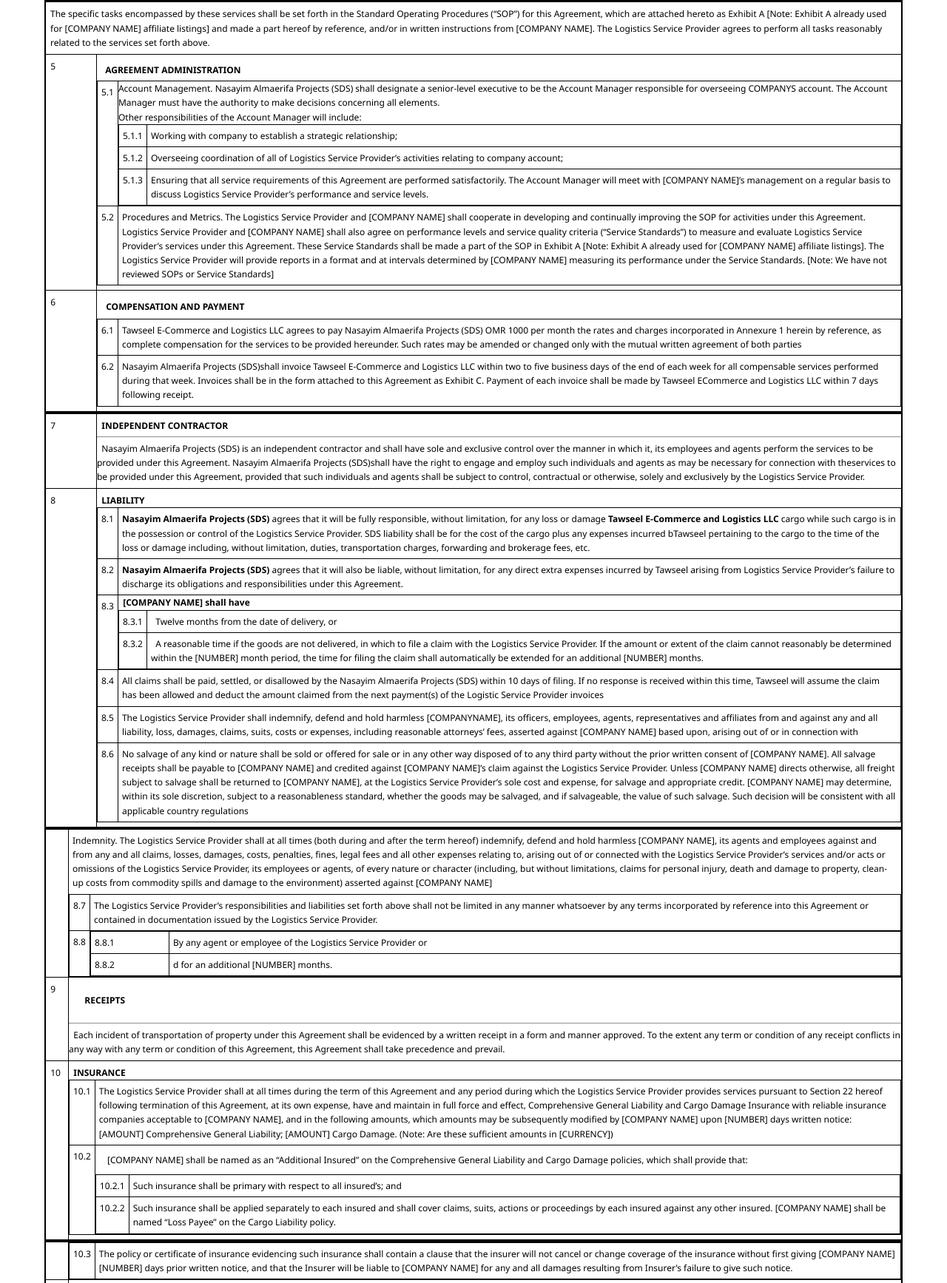
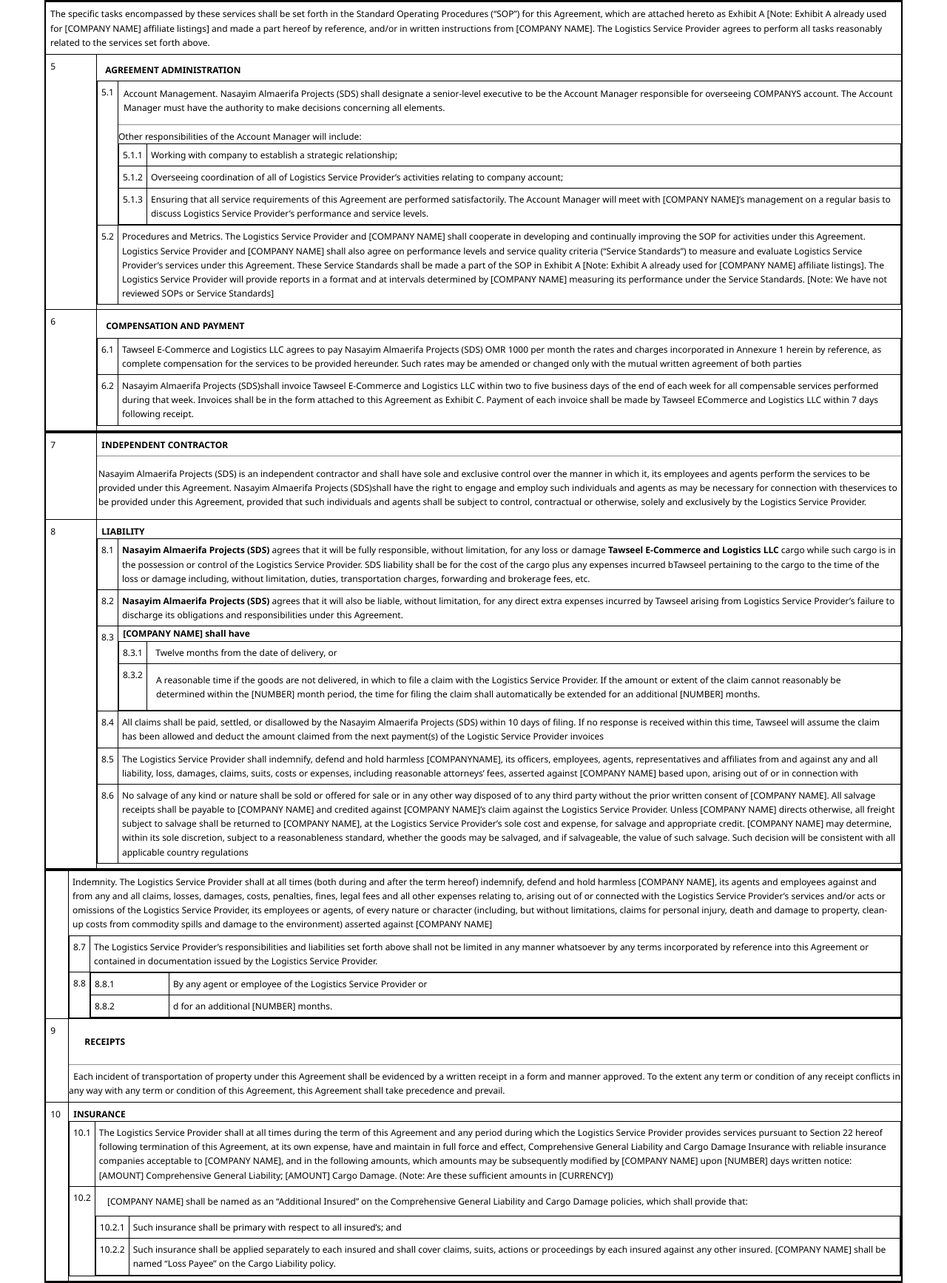
Before and after one commit to akbarsazish/tawseel, a CodeIgniter 4 app: the page made by app/Views/contract/pdf_generator.php in a window 1280 px wide. Shown: the part 1683-3418 px from the top of the page at 74% size. Run offline with PHP 8.4 and a stand-in for CodeIgniter, Linux system fonts and the light colour scheme; the template is opened without the code that fills it, so the values that code supplies are empty; some libraries are stand-ins or nearby versions.

Commit message:
changed style of generated pdf

```diff
--- a/app/Views/contract/pdf_generator.php
+++ b/app/Views/contract/pdf_generator.php
@@ -101,6 +101,7 @@
     .marginTop {
         margin-top: 5px;
     }
+
 
     .headerItem {
         font-weight:bold;
@@ -422,8 +423,17 @@
                                 <tr>
                                     <td> 5.1 </td>
                                     <td style="padding:0px; border-left:none; border-right:none">
-                                       <div>
-                                            Account Management. Nasayim Almaerifa Projects (SDS) shall designate a senior-level executive to be the Account Manager responsible for overseeing COMPANYS account. The Account Manager must have the authority to make decisions concerning all elements.</div>
+                                       <div class="divPadding">
+                                          <table>
+                                            <tr>
+                                                <td style="border:0px; border:none;">
+                                                Account Management. Nasayim Almaerifa Projects (SDS) shall designate a senior-level
+executive to be the Account Manager responsible for overseeing COMPANYS account. The
+Account Manager must have the authority to make decisions concerning all elements.
+                                                </td>
+                                            </tr>
+                                          </table>
+                                       </div> <hr>
                                        <div>
                                            Other responsibilities of the Account Manager will include:
                                         </div>
@@ -500,12 +510,19 @@
                     <td colspan="2">
                         <div style="font-weight:bold">
                             &nbsp;  INDEPENDENT CONTRACTOR
-                        </div> <hr> &nbsp;
+                        </div> <hr>
+                        <table>
+                            <tr>
+                                <td style="border:0px">
                                      Nasayim Almaerifa Projects (SDS) is an independent contractor and shall have sole and exclusive control over the manner in which it,
                                     its employees and agents perform the services to be provided under this Agreement.
                                     Nasayim Almaerifa Projects (SDS)shall have the right to engage and employ such individuals and agents as may be necessary for connection
                                     with theservices to be provided under this Agreement, provided that such individuals and agents shall be subject to control,
                                     contractual or otherwise, solely and exclusively by the Logistics Service Provider.
+                                </td>
+                            </tr>
+                        </table>
+
                         </td>
                 </tr>
                 <tr>
@@ -540,7 +557,13 @@
                                                 <tr>
                                                     <td> 8.3.2 </td>
                                                     <td>
-                                                       &nbsp; A reasonable time if the goods are not delivered, in which to file a claim with the Logistics Service Provider. If the amount or extent of the claim cannot reasonably be determined within the [NUMBER] month period, the time for filing the claim shall automatically be extended for an additional [NUMBER] months.
+                                                       <table>
+                                                        <tr>
+                                                            <td style="border:0px">
+                                                                A reasonable time if the goods are not delivered, in which to file a claim with the Logistics Service Provider. If the amount or extent of the claim cannot reasonably be determined within the [NUMBER] month period, the time for filing the claim shall automatically be extended for an additional [NUMBER] months.
+                                                            </td>
+                                                        </tr>
+                                                       </table>
                                                     </td>
                                                 </tr>
                                             </tbody>
@@ -840,13 +863,11 @@
                                 </tr>
                                 <tr>
                                     <td> 16.2 </td>
-                                    <td style="padding:0px;">
-                                        <div style="padding:10px">
+                                    <td>
                                         Foreign Corrupt practises Act (“FCPA”), the [COUNTRY] Corruption of Foreign Public
                                         Officials Act and any amendments thereto which will be supplied to the Logistics Service
                                         Provider upon request. The Logistics Service Provider must comply with the highest
                                         standard or requirement set by the laws of [COUNTRY] or policy in any country.
-                                        </div>
                                     </td>
                                 </tr>
                                 <tr>
```
Lines whose indentation alone changed are shown as unchanged.
